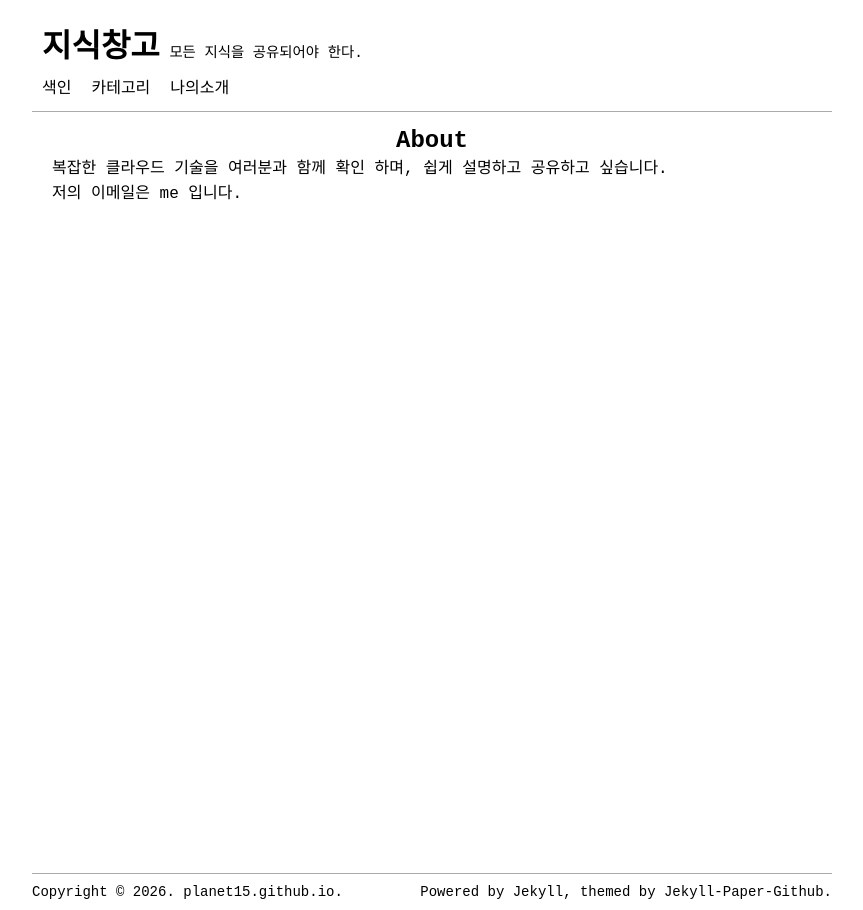
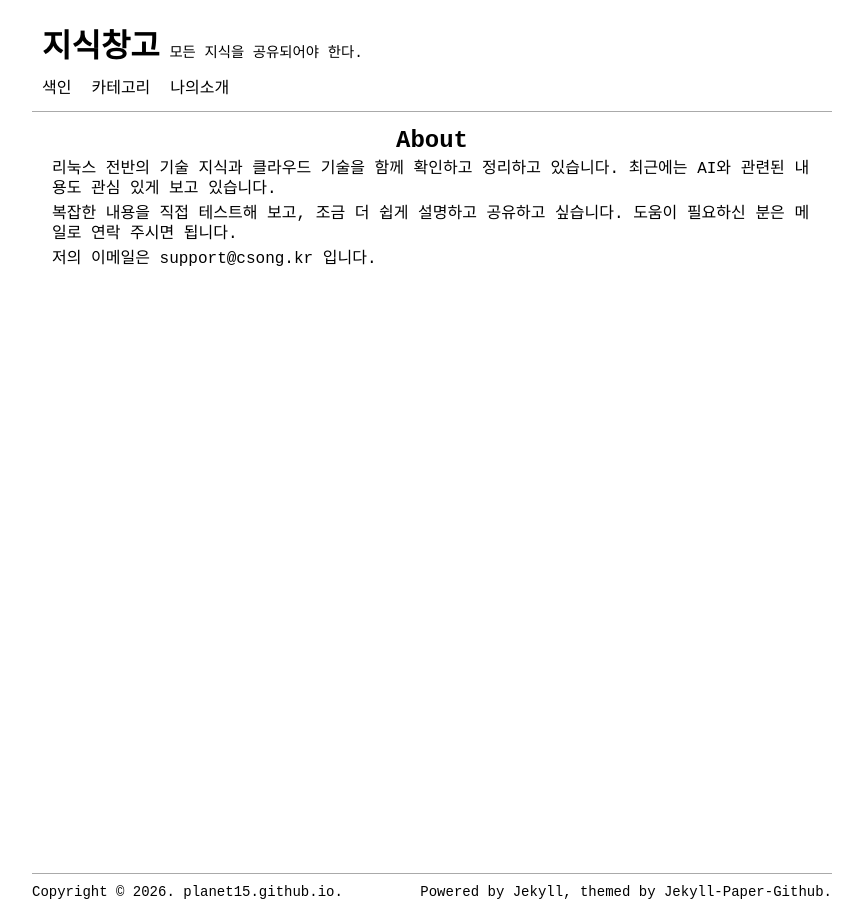
Before and after one commit to Planet15/planet15.github.io, a Jekyll site: the page built from pages/about.md, in a window 1280 px wide. Shown: the whole page, without its empty margins (208-1071 px from the left). Built offline with Jekyll 4.4.1, drawn with Linux system fonts in a browser that asks for light colours.

Commit message:
Update about page contact email

```diff
--- a/pages/about.md
+++ b/pages/about.md
@@ -4,10 +4,13 @@ title: About
 permalink: /about/
 ---
 
-복잡한 클라우드 기술을 여러분과 함께 확인 하며,
-쉽게 설명하고 공유하고 싶습니다.
+리눅스 전반의 기술 지식과 클라우드 기술을 함께 확인하고 정리하고 있습니다.
+최근에는 AI와 관련된 내용도 관심 있게 보고 있습니다.
 
-저의 이메일은 [me](mailto:casong99@gmail.com) 입니다.
+복잡한 내용을 직접 테스트해 보고, 조금 더 쉽게 설명하고 공유하고 싶습니다.
+도움이 필요하신 분은 메일로 연락 주시면 됩니다.
+
+저의 이메일은 [support@csong.kr](mailto:support@csong.kr) 입니다.
 
 [linkedin]: https://www.linkedin.com/in/casong99/
 [facebook]: https://www.facebook.com/changan.song/
```
